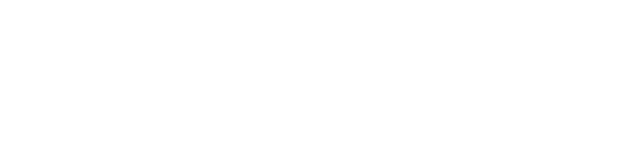
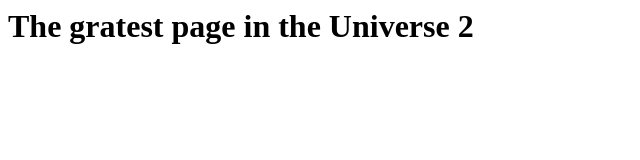
Before and after one commit to sam-cam/first-repo, a plain HTML site: page index.html in a window 1280 px wide. Shown: the whole page, without its empty margins (0-640 px from the left). Drawn offline with Linux system fonts and the light colour scheme.

Commit message:
Added a heading

```diff
--- a/index.html
+++ b/index.html
@@ -3,6 +3,6 @@
 	<title></title>
 </head>
 <body>
-
+<h1>The gratest page in the Universe 2</h1>
 </body>
 </html>
```
